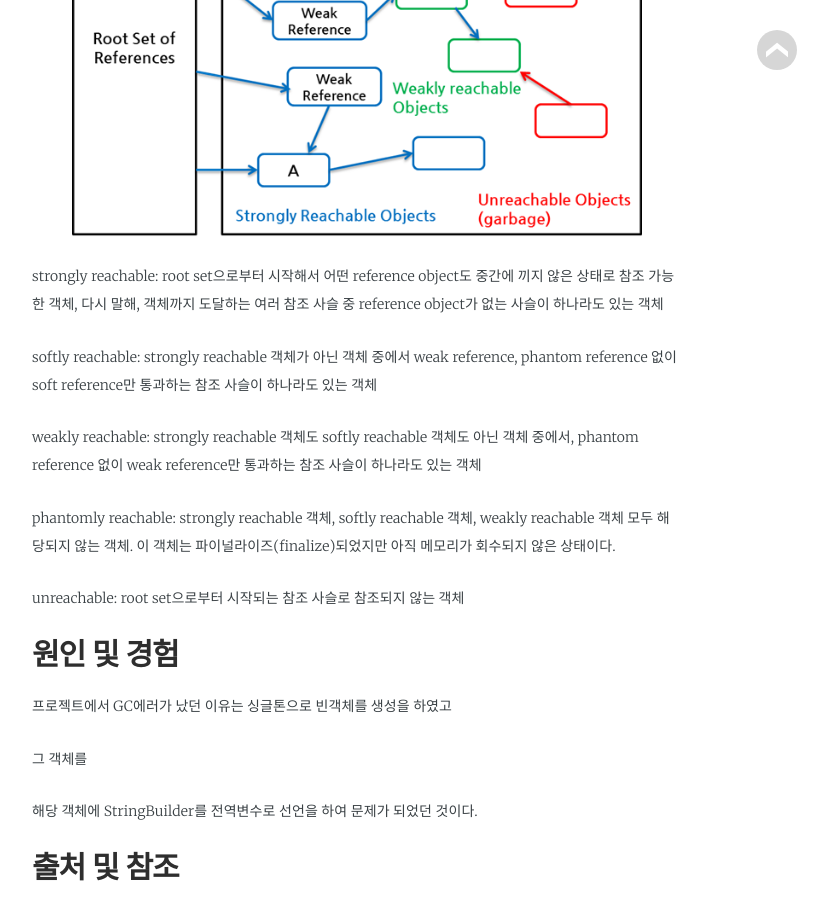
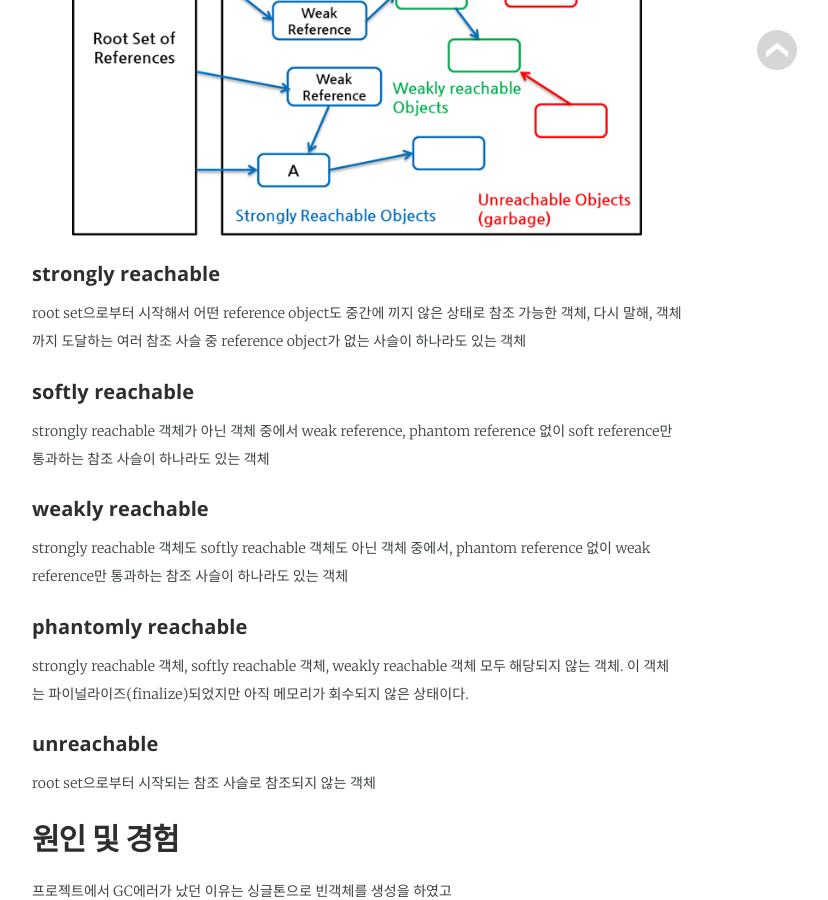
Before and after one commit to jwillmer/jekyllDecent, a Jekyll site: the page built from _posts/2019-02-22-GCError.md, in a window 1280 px wide and 900 px high, scrolled down 1866 px. Shown: the whole window, without its empty margins (283-1111 px from the left). Built offline with Jekyll 4.4.1, drawn with Linux system fonts in a browser that asks for light colours; some web fonts are replaced; part of the change alters nothing that is shown.

```diff
--- a/_posts/2019-02-22-GCError.md
+++ b/_posts/2019-02-22-GCError.md
@@ -63,15 +63,20 @@ Native Method로 넘겨진 Object는 JNI(Java Native Interface) 형태로 현재
 </figure>
 </aside>
 
-strongly reachable: root set으로부터 시작해서 어떤 reference object도 중간에 끼지 않은 상태로 참조 가능한 객체, 다시 말해, 객체까지 도달하는 여러 참조 사슬 중 reference object가 없는 사슬이 하나라도 있는 객체
+#### strongly reachable
+root set으로부터 시작해서 어떤 reference object도 중간에 끼지 않은 상태로 참조 가능한 객체, 다시 말해, 객체까지 도달하는 여러 참조 사슬 중 reference object가 없는 사슬이 하나라도 있는 객체
 
-softly reachable: strongly reachable 객체가 아닌 객체 중에서 weak reference, phantom reference 없이 soft reference만 통과하는 참조 사슬이 하나라도 있는 객체
+#### softly reachable
+strongly reachable 객체가 아닌 객체 중에서 weak reference, phantom reference 없이 soft reference만 통과하는 참조 사슬이 하나라도 있는 객체
 
-weakly reachable: strongly reachable 객체도 softly reachable 객체도 아닌 객체 중에서, phantom reference 없이 weak reference만 통과하는 참조 사슬이 하나라도 있는 객체
+#### weakly reachable
+strongly reachable 객체도 softly reachable 객체도 아닌 객체 중에서, phantom reference 없이 weak reference만 통과하는 참조 사슬이 하나라도 있는 객체
 
-phantomly reachable: strongly reachable 객체, softly reachable 객체, weakly reachable 객체 모두 해당되지 않는 객체. 이 객체는 파이널라이즈(finalize)되었지만 아직 메모리가 회수되지 않은 상태이다.
+#### phantomly reachable
+strongly reachable 객체, softly reachable 객체, weakly reachable 객체 모두 해당되지 않는 객체. 이 객체는 파이널라이즈(finalize)되었지만 아직 메모리가 회수되지 않은 상태이다.
 
-unreachable: root set으로부터 시작되는 참조 사슬로 참조되지 않는 객체
+#### unreachable
+root set으로부터 시작되는 참조 사슬로 참조되지 않는 객체
 
 ## 원인 및 경험
 
```
